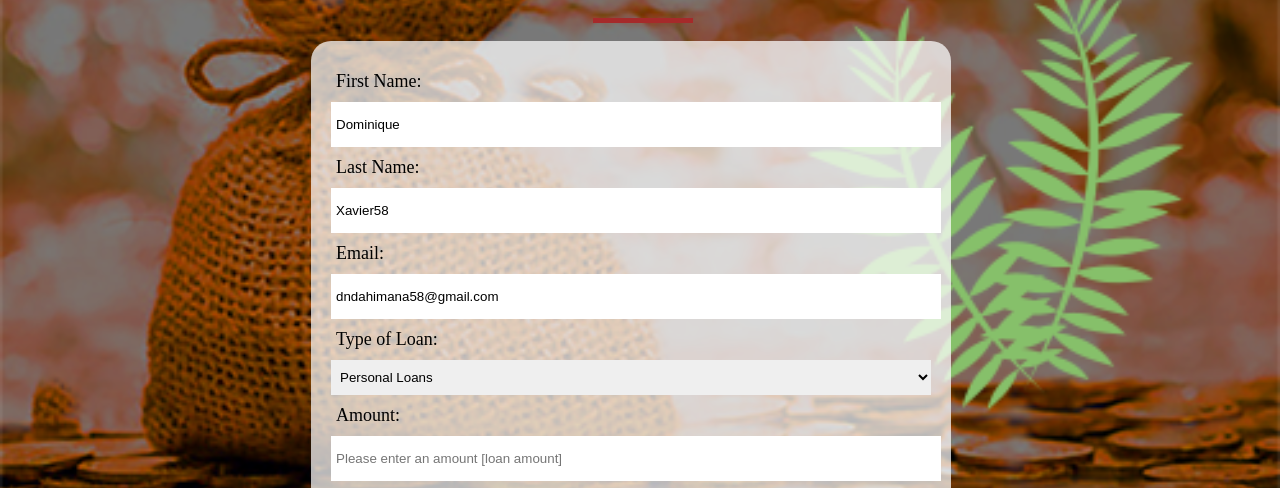
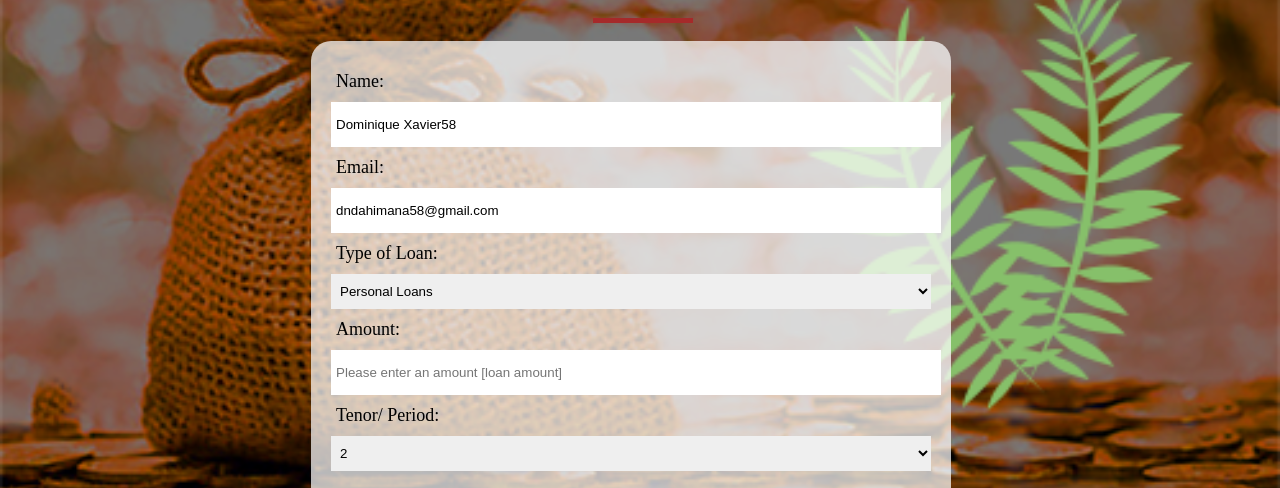
Before and after one commit to Dom58/Quick-Credit, a plain HTML site: page ui/html/loan.html in a window 1280 px wide. Shown: the part 268-756 px from the top of the page. Drawn offline with Linux system fonts and the light colour scheme.

Commit message:
Merge an input fields first name and last name as name in loan page

```diff
--- a/ui/html/loan.html
+++ b/ui/html/loan.html
@@ -40,11 +40,8 @@
 				<br>
 				<form action="" class="form-control" style="border-radius: 20px;">
 
-					<label>First Name: </label>
-					<input type="text" name="firstname" value="Dominique" readonly="true">
-					<br>
-					<label>Last Name: </label>
-					<input type="text" name="lastname" value="Xavier58" readonly="true">
+					<label>Name: </label>
+					<input type="text" name="firstname" value="Dominique Xavier58" readonly="true">
 					<br>
 					<label>Email: </label>
 					<input type="email" name="email" value="dndahimana58@gmail.com" placeholder="Enter your Email (will be Auto complete)" readonly="true">
```
